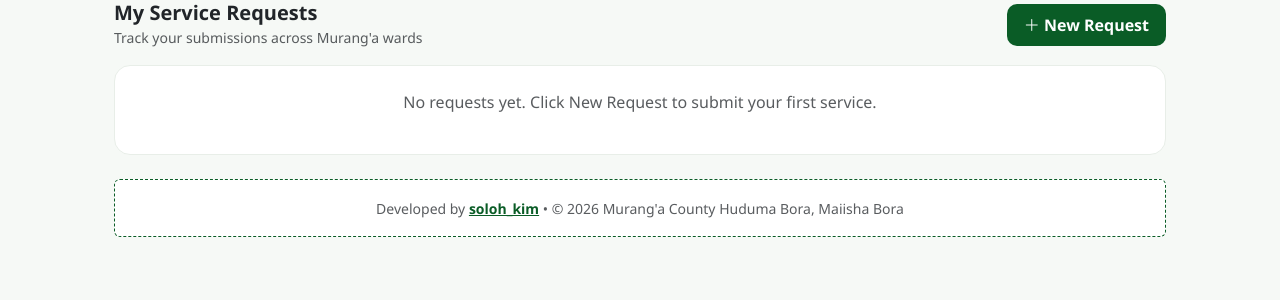
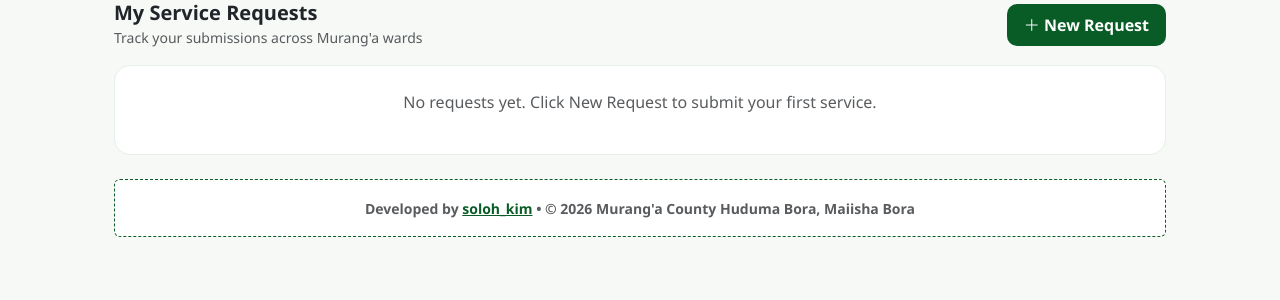
Before and after one commit to solohkim/muranga-psb-service-request, a Flask app: page /dashboard in a window 1280 px wide. Shown: the part 192-492 px from the top of the page. Run offline with Flask 3, Linux system fonts and the light colour scheme; a user stored in the database is signed in; data that the repository does not hold is empty; some libraries are stand-ins or nearby versions.

Commit message:
update dash

```diff
--- a/templates/dashboard.html
+++ b/templates/dashboard.html
@@ -104,7 +104,7 @@ body{background:var(--light);font-family:'Segoe UI',system-ui}
 {% endif %}
 
 <div class="text-center mt-4 p-3 rounded" style="background:#fff;border:1px dashed #0a5c26">
-<small class="text-muted">Developed by <a href="https://www.linkedin.com/in/soloh-kim/" target="_blank" rel="noopener noreferrer" style="color:#0a5c26;text-decoration:underline;font-weight:700;">{{ developer_name }}</a> • © {{ copyright_year }} Murang'a County Huduma Bora, Maiisha Bora</small>
+<small class="text-muted" style="font-weight:700;">Developed by <a href="https://www.linkedin.com/in/soloh-kim/" target="_blank" rel="noopener noreferrer" style="color:#0a5c26;text-decoration:underline;font-weight:800;">{{ developer_name }}</a> • © {{ copyright_year }} Murang'a County Huduma Bora, Maiisha Bora</small>
 </div>
 
 </div>
```
